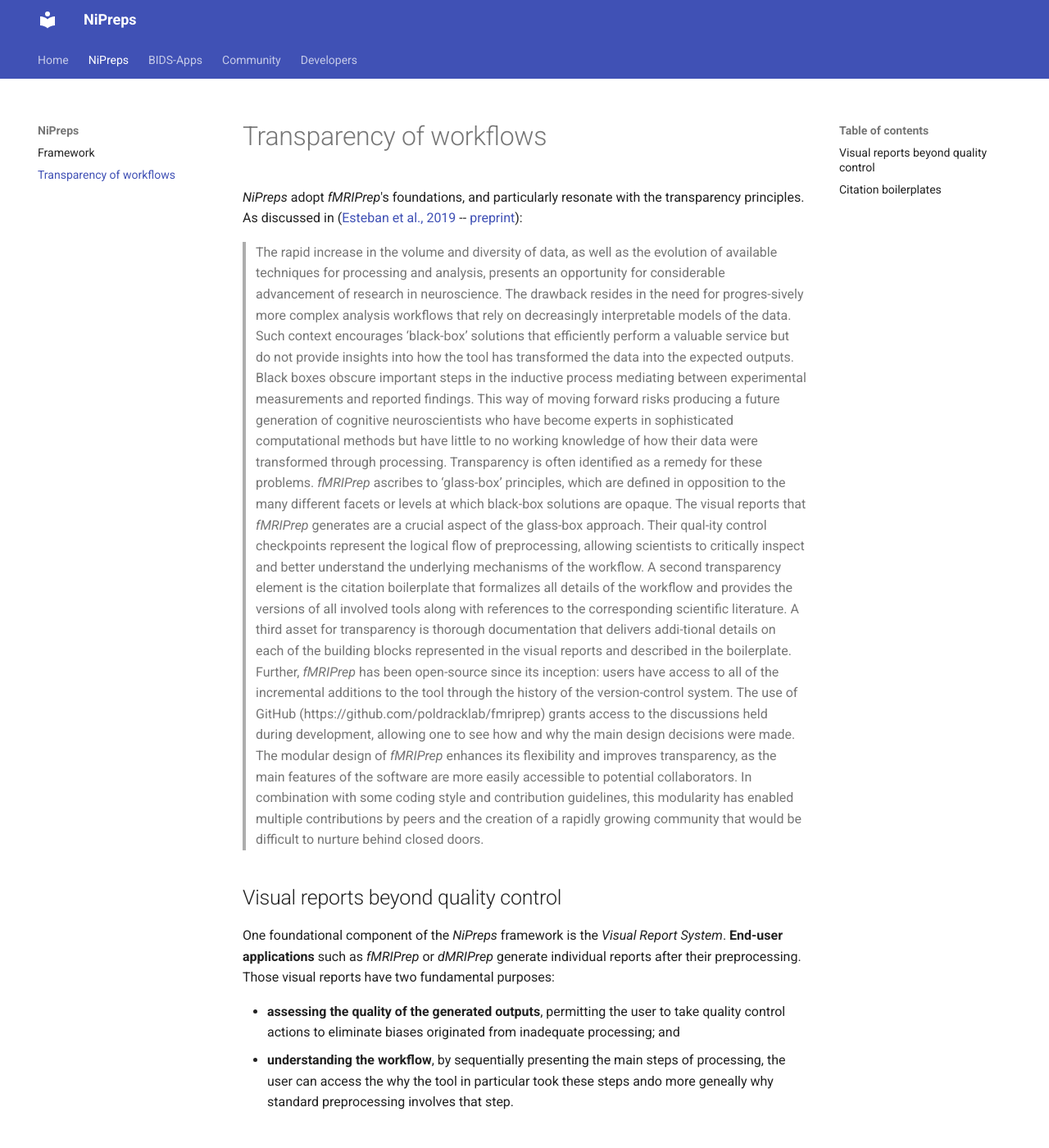
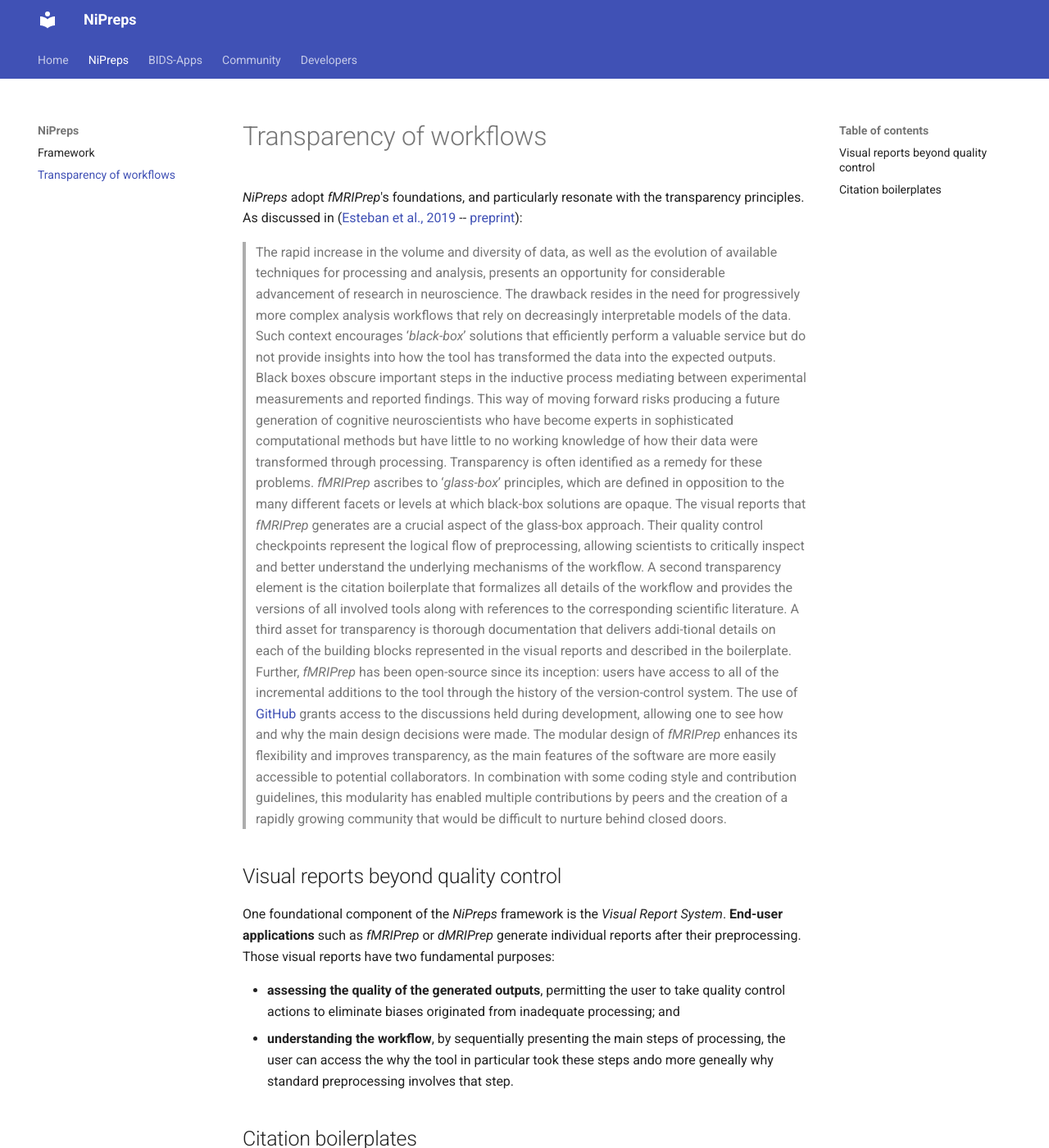
Before and after one commit to nipreps/nipreps.github.io, an MkDocs documentation site: the page built from docs/intro/transparency.md, in a window 1280 px wide and 1400 px high. Shown: the whole window at 82% size. Built offline with MkDocs 1.6.1 and Material for MkDocs 9.7.7, drawn with Linux system fonts in a browser that asks for light colours.

Commit message:
fix: minimal corrections

```diff
--- a/docs/intro/transparency.md
+++ b/docs/intro/transparency.md
@@ -2,18 +2,18 @@
 As discussed in ([Esteban et al., 2019](https://doi.org/10.1038/s41592-018-0235-4) -- [preprint](https://doi.org/10.1101/306951)):
 
 > The rapid increase in the volume and diversity of data, as well as the evolution of available techniques for processing and analysis, presents an opportunity for considerable advancement of research in neuroscience.
-> The drawback resides in the need for progres-sively more complex analysis workflows that rely on decreasingly interpretable models of the data.
-> Such context encourages ‘black-box’ solutions that efficiently perform a valuable service but do not provide insights into how the tool has transformed the data into the expected outputs.
+> The drawback resides in the need for progressively more complex analysis workflows that rely on decreasingly interpretable models of the data.
+> Such context encourages ‘*black-box*’ solutions that efficiently perform a valuable service but do not provide insights into how the tool has transformed the data into the expected outputs.
 > Black boxes obscure important steps in the inductive process mediating between experimental measurements and reported findings.
 > This way of moving forward risks producing a future generation of cognitive neuroscientists who have become experts in sophisticated computational methods but have little to no working knowledge of how their data were transformed through processing.
 > Transparency is often identified as a remedy for these problems.
-> *fMRIPrep* ascribes to ‘glass-box’ principles, which are defined in opposition to the many different facets or levels at which black-box solutions are opaque.
+> *fMRIPrep* ascribes to ‘*glass-box*’ principles, which are defined in opposition to the many different facets or levels at which black-box solutions are opaque.
 > The visual reports that *fMRIPrep* generates are a crucial aspect of the glass-box approach.
-> Their qual-ity control checkpoints represent the logical flow of preprocessing, allowing scientists to critically inspect and better understand the underlying mechanisms of the workflow.
+> Their quality control checkpoints represent the logical flow of preprocessing, allowing scientists to critically inspect and better understand the underlying mechanisms of the workflow.
 > A second transparency element is the citation boilerplate that formalizes all details of the workflow and provides the versions of all involved tools along with references to the corresponding scientific literature.
 > A third asset for transparency is thorough documentation that delivers addi-tional details on each of the building blocks represented in the visual reports and described in the boilerplate.
 > Further, *fMRIPrep* has been open-source since its inception: users have access to all of the incremental additions to the tool through the history of the version-control system.
-> The use of GitHub (https://github.com/poldracklab/fmriprep) grants access to the discussions held during development, allowing one to see how and why the main design decisions were made.
+> The use of [GitHub](https://github.com/nipreps/fmriprep) grants access to the discussions held during development, allowing one to see how and why the main design decisions were made.
 > The modular design of *fMRIPrep* enhances its flexibility and improves transparency, as the main features of the software are more easily accessible to potential collaborators.
 > In combination with some coding style and contribution guidelines, this modularity has enabled multiple contributions by peers and the creation of a rapidly growing community that would be difficult to nurture behind closed doors.
 
```
